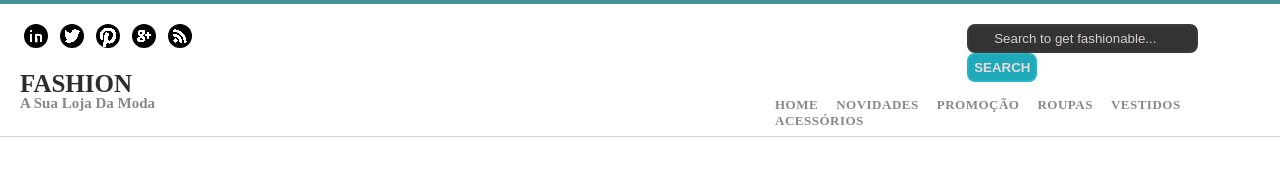
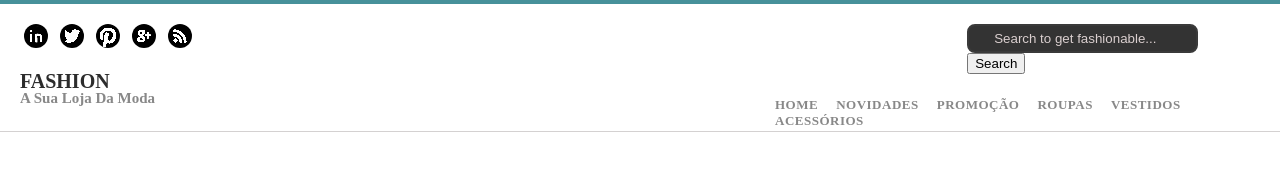
Before and after one commit to LeonardoPNunes/Responsive-website, a website built with Vite: page index.html in a window 1280 px wide. Built offline with nearby package versions, Linux system fonts and the light colour scheme.

Commit message:
removed search-button style

```diff
--- a/src/components/HeaderFashion/style.css
+++ b/src/components/HeaderFashion/style.css
@@ -29,16 +29,6 @@
     left:74%;
     margin:20px;
 }
-.button-search{
-    background:#1EAAB9;
-    text-decoration: none;
-    border-radius:8px;
-    padding:5px;
-    text-transform: uppercase;
-    color:rgb(231, 219, 219);
-    font-weight: 600;
-    border:2px solid #26b4c4;
-}
 .input-search{
     background:#333333;
     border:2px solid #3a3a3a;
@@ -59,7 +49,7 @@
 }
 .logo h1 > a{
     text-transform: uppercase;
-    font-size: 25px;
+    font-size: 20px;
     color:#2c2c2c;
     text-decoration: none;
     transition: color 500ms;
```
